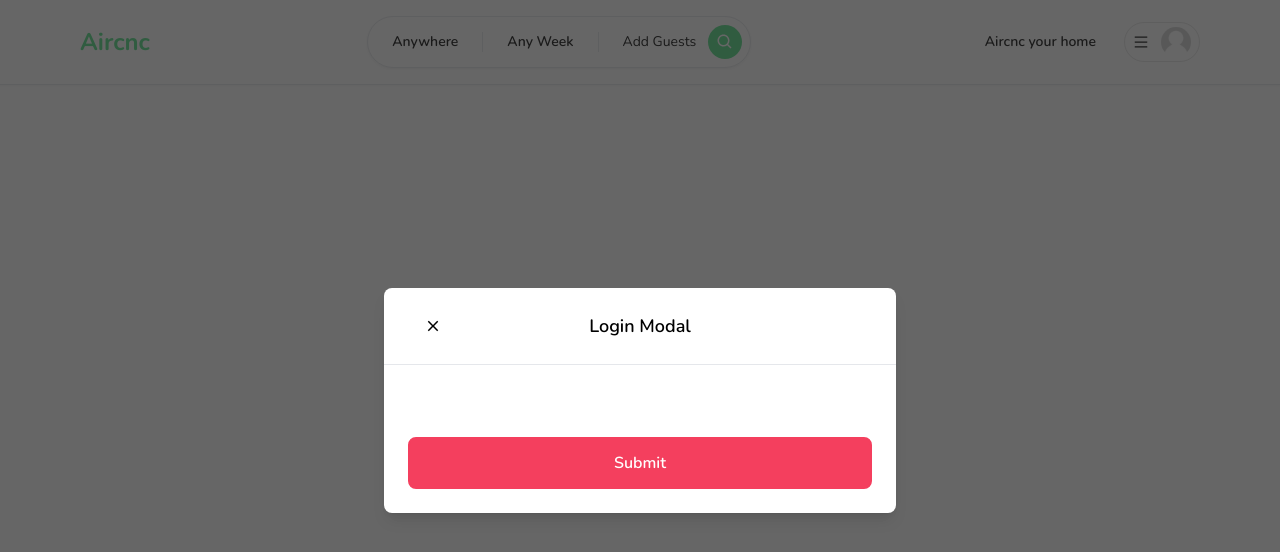
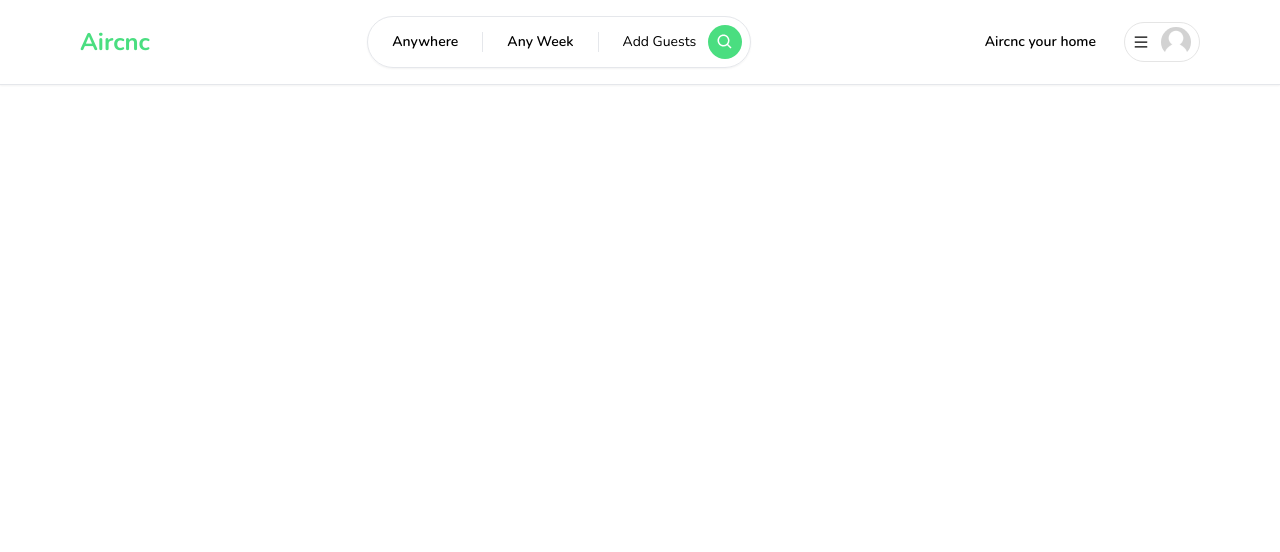
Before and after one commit to masrur-sakib/aircnc, a Next.js app: page / in a window 1280 px wide. Shown: the top 552 px of the page. Built offline with nearby package versions, Linux system fonts and the light colour scheme.

Commit message:
primary and secondary buttons in modal developed.

```diff
--- /dev/null
+++ b/app/components/Modals/RegisterModal.tsx
@@ -0,0 +1,9 @@
+"use client";
+
+import axios from "axios";
+
+const RegisterModal = () => {
+  return <div></div>;
+};
+
+export default RegisterModal;
--- /dev/null
+++ b/app/hooks/useRegisterModel.ts
@@ -0,0 +1,15 @@
+import { create } from "zustand";
+
+interface RegisterModalStore {
+  isOpen: boolean;
+  onOpen: () => void;
+  onClose: () => void;
+}
+
+const useRegisterModel = create<RegisterModalStore>((set) => ({
+  isOpen: false,
+  onOpen: () => set({ isOpen: true }),
+  onClose: () => set({ isOpen: false }),
+}));
+
+export default useRegisterModel;
--- a/app/layout.tsx
+++ b/app/layout.tsx
@@ -3,6 +3,7 @@ import "./globals.css";
 import type { Metadata } from "next";
 import Navbar from "./components/Navbar/Navbar";
 import Modal from "./components/Modals/Modal";
+import RegisterModal from "./components/Modals/RegisterModal";
 
 const font = Nunito({ subsets: ["latin"] });
 
@@ -19,7 +20,7 @@ export default function RootLayout({
   return (
     <html lang="en">
       <body className={font.className}>
-        <Modal title="Login Modal" isOpen actionLabel="Submit" />
+        <RegisterModal />
         <Navbar />
         {children}
       </body>
--- a/package.json
+++ b/package.json
@@ -12,13 +12,15 @@
     "@types/node": "20.4.8",
     "@types/react": "18.2.18",
     "@types/react-dom": "18.2.7",
+    "axios": "^1.4.0",
     "eslint": "8.46.0",
     "eslint-config-next": "13.4.12",
     "next": "13.4.12",
     "react": "18.2.0",
     "react-dom": "18.2.0",
     "react-icons": "^4.10.1",
-    "typescript": "5.1.6"
+    "typescript": "5.1.6",
+    "zustand": "^4.4.1"
   },
   "devDependencies": {
     "autoprefixer": "^10.4.14",
```
Also changed, not shown: 1 other file (tests, documents, lock files or other folders).
